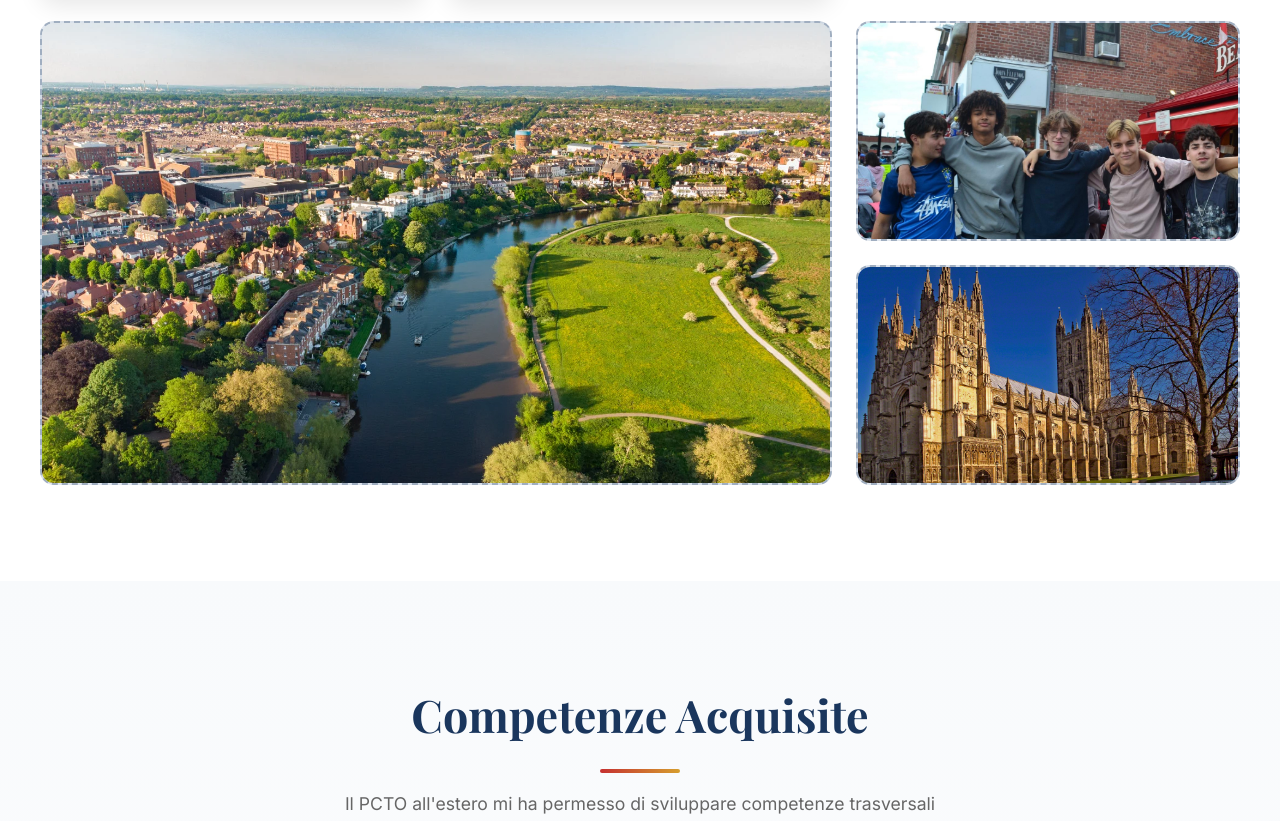
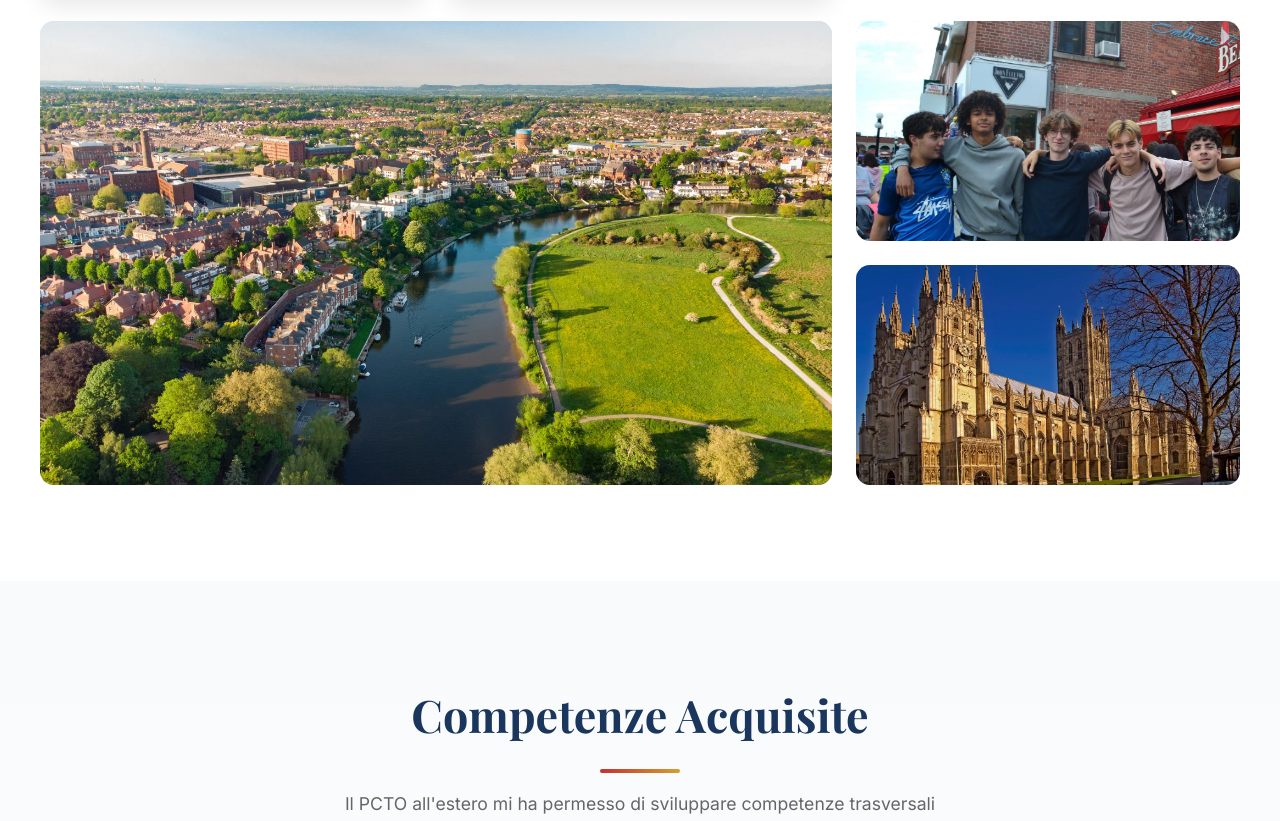
Before and after one commit to matteogarberoglio/Trimestre-ad-Ashford, a plain HTML site: page index.html in a window 1280 px wide. Shown: the part 4219-5040 px from the top of the page. Drawn offline with nearby package versions, Linux system fonts and the light colour scheme; a web font is replaced by a local one.

Commit message:
Update index.html

```diff
--- a/index.html
+++ b/index.html
@@ -384,7 +384,6 @@
             background: linear-gradient(135deg, #e2e8f0, #cbd5e0);
             display: flex; flex-direction: column;
             align-items: center; justify-content: center;
-            border: 2px dashed #a0aec0;
             transition: transform 0.3s;
             cursor: pointer;
         }
```
